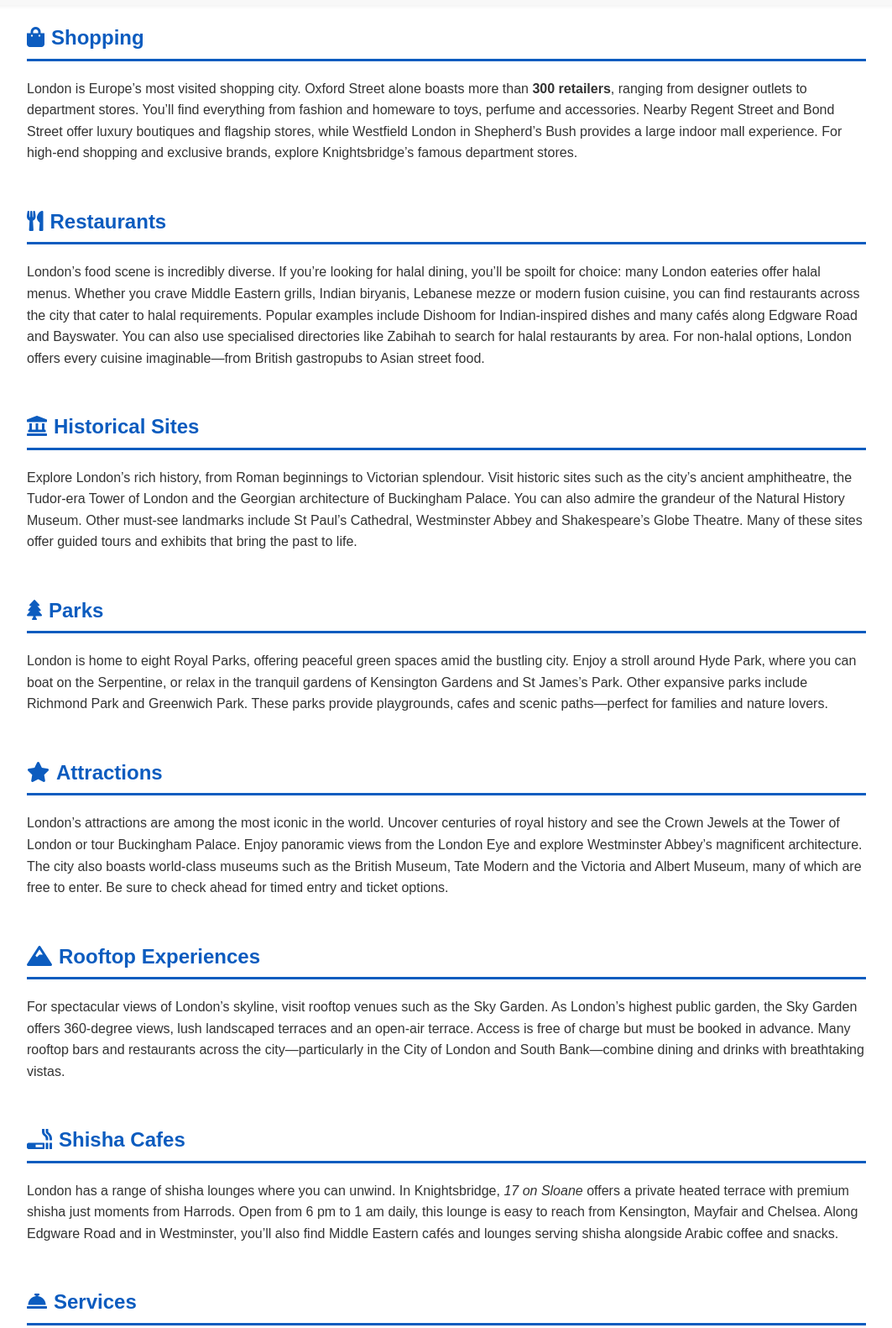
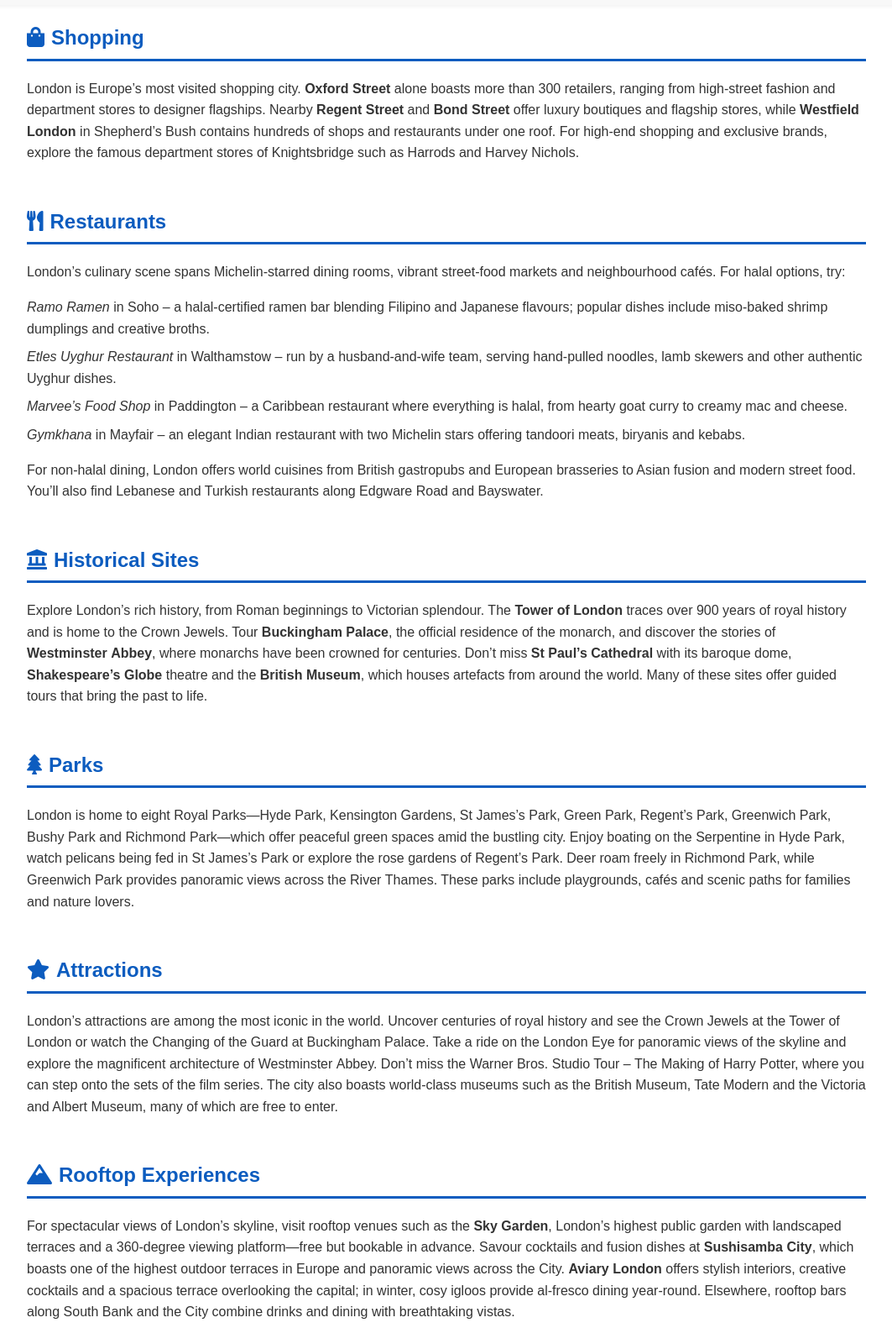
Before and after one commit to London-Arab/london-companion, a plain HTML site: page index.html in a window 1280 px wide. Shown: the part 620-2201 px from the top of the page at 84% size, without its empty margins (108-1171 px from the left). Drawn offline with Linux system fonts and the light colour scheme.

Commit message:
Update index.html with detailed section content and improved services information

```diff
--- a/index.html
+++ b/index.html
@@ -57,46 +57,53 @@
   <div class="container">
     <section id="shopping">
       <h2><span class="icon"><i class="fas fa-shopping-bag"></i></span>Shopping</h2>
-      <p>London is Europe’s most visited shopping city. Oxford Street alone boasts more than <strong>300 retailers</strong>, ranging from designer outlets to department stores. You’ll find everything from fashion and homeware to toys, perfume and accessories. Nearby Regent Street and Bond Street offer luxury boutiques and flagship stores, while Westfield London in Shepherd’s Bush provides a large indoor mall experience. For high‑end shopping and exclusive brands, explore Knightsbridge’s famous department stores.</p>
+      <p>London is Europe’s most visited shopping city. <strong>Oxford Street</strong> alone boasts more than 300 retailers, ranging from high‑street fashion and department stores to designer flagships. Nearby <strong>Regent Street</strong> and <strong>Bond Street</strong> offer luxury boutiques and flagship stores, while <strong>Westfield London</strong> in Shepherd’s Bush contains hundreds of shops and restaurants under one roof. For high‑end shopping and exclusive brands, explore the famous department stores of Knightsbridge such as Harrods and Harvey Nichols.</p>
     </section>
 
     <section id="restaurants">
       <h2><span class="icon"><i class="fas fa-utensils"></i></span>Restaurants</h2>
-      <p>London’s food scene is incredibly diverse. If you’re looking for halal dining, you’ll be spoilt for choice: many London eateries offer halal menus. Whether you crave Middle Eastern grills, Indian biryanis, Lebanese mezze or modern fusion cuisine, you can find restaurants across the city that cater to halal requirements. Popular examples include Dishoom for Indian‑inspired dishes and many cafés along Edgware Road and Bayswater. You can also use specialised directories like Zabihah to search for halal restaurants by area. For non‑halal options, London offers every cuisine imaginable—from British gastropubs to Asian street food.</p>
+      <p>London’s culinary scene spans Michelin‑starred dining rooms, vibrant street‑food markets and neighbourhood cafés. For halal options, try:</p>
+      <ul>
+        <li><em>Ramo Ramen</em> in Soho – a halal‑certified ramen bar blending Filipino and Japanese flavours; popular dishes include miso‑baked shrimp dumplings and creative broths.</li>
+        <li><em>Etles Uyghur Restaurant</em> in Walthamstow – run by a husband‑and‑wife team, serving hand‑pulled noodles, lamb skewers and other authentic Uyghur dishes.</li>
+        <li><em>Marvee’s Food Shop</em> in Paddington – a Caribbean restaurant where everything is halal, from hearty goat curry to creamy mac and cheese.</li>
+        <li><em>Gymkhana</em> in Mayfair – an elegant Indian restaurant with two Michelin stars offering tandoori meats, biryanis and kebabs.</li>
+      </ul>
+      <p>For non‑halal dining, London offers world cuisines from British gastropubs and European brasseries to Asian fusion and modern street food. You’ll also find Lebanese and Turkish restaurants along Edgware Road and Bayswater.</p>
     </section>
 
     <section id="history">
       <h2><span class="icon"><i class="fas fa-landmark"></i></span>Historical Sites</h2>
-      <p>Explore London’s rich history, from Roman beginnings to Victorian splendour. Visit historic sites such as the city’s ancient amphitheatre, the Tudor‑era Tower of London and the Georgian architecture of Buckingham Palace. You can also admire the grandeur of the Natural History Museum. Other must‑see landmarks include St Paul’s Cathedral, Westminster Abbey and Shakespeare’s Globe Theatre. Many of these sites offer guided tours and exhibits that bring the past to life.</p>
+      <p>Explore London’s rich history, from Roman beginnings to Victorian splendour. The <strong>Tower of London</strong> traces over 900 years of royal history and is home to the Crown Jewels. Tour <strong>Buckingham Palace</strong>, the official residence of the monarch, and discover the stories of <strong>Westminster Abbey</strong>, where monarchs have been crowned for centuries. Don’t miss <strong>St Paul’s Cathedral</strong> with its baroque dome, <strong>Shakespeare’s Globe</strong> theatre and the <strong>British Museum</strong>, which houses artefacts from around the world. Many of these sites offer guided tours that bring the past to life.</p>
     </section>
 
     <section id="parks">
       <h2><span class="icon"><i class="fas fa-tree"></i></span>Parks</h2>
-      <p>London is home to eight Royal Parks, offering peaceful green spaces amid the bustling city. Enjoy a stroll around Hyde Park, where you can boat on the Serpentine, or relax in the tranquil gardens of Kensington Gardens and St James’s Park. Other expansive parks include Richmond Park and Greenwich Park. These parks provide playgrounds, cafes and scenic paths—perfect for families and nature lovers.</p>
+      <p>London is home to eight Royal Parks—Hyde Park, Kensington Gardens, St James’s Park, Green Park, Regent’s Park, Greenwich Park, Bushy Park and Richmond Park—which offer peaceful green spaces amid the bustling city. Enjoy boating on the Serpentine in Hyde Park, watch pelicans being fed in St James’s Park or explore the rose gardens of Regent’s Park. Deer roam freely in Richmond Park, while Greenwich Park provides panoramic views across the River Thames. These parks include playgrounds, cafés and scenic paths for families and nature lovers.</p>
     </section>
 
     <section id="attractions">
       <h2><span class="icon"><i class="fas fa-star"></i></span>Attractions</h2>
-      <p>London’s attractions are among the most iconic in the world. Uncover centuries of royal history and see the Crown Jewels at the Tower of London or tour Buckingham Palace. Enjoy panoramic views from the London Eye and explore Westminster Abbey’s magnificent architecture. The city also boasts world‑class museums such as the British Museum, Tate Modern and the Victoria and Albert Museum, many of which are free to enter. Be sure to check ahead for timed entry and ticket options.</p>
+      <p>London’s attractions are among the most iconic in the world. Uncover centuries of royal history and see the Crown Jewels at the Tower of London or watch the Changing of the Guard at Buckingham Palace. Take a ride on the London Eye for panoramic views of the skyline and explore the magnificent architecture of Westminster Abbey. Don’t miss the Warner Bros. Studio Tour – The Making of Harry Potter, where you can step onto the sets of the film series. The city also boasts world‑class museums such as the British Museum, Tate Modern and the Victoria and Albert Museum, many of which are free to enter.</p>
     </section>
 
     <section id="rooftops">
       <h2><span class="icon"><i class="fas fa-mountain"></i></span>Rooftop Experiences</h2>
-      <p>For spectacular views of London’s skyline, visit rooftop venues such as the Sky Garden. As London’s highest public garden, the Sky Garden offers 360‑degree views, lush landscaped terraces and an open‑air terrace. Access is free of charge but must be booked in advance. Many rooftop bars and restaurants across the city—particularly in the City of London and South Bank—combine dining and drinks with breathtaking vistas.</p>
+      <p>For spectacular views of London’s skyline, visit rooftop venues such as the <strong>Sky Garden</strong>, London’s highest public garden with landscaped terraces and a 360‑degree viewing platform—free but bookable in advance. Savour cocktails and fusion dishes at <strong>Sushisamba City</strong>, which boasts one of the highest outdoor terraces in Europe and panoramic views across the City. <strong>Aviary London</strong> offers stylish interiors, creative cocktails and a spacious terrace overlooking the capital; in winter, cosy igloos provide al‑fresco dining year‑round. Elsewhere, rooftop bars along South Bank and the City combine drinks and dining with breathtaking vistas.</p>
     </section>
 
     <section id="shisha">
       <h2><span class="icon"><i class="fas fa-smoking"></i></span>Shisha Cafes</h2>
-      <p>London has a range of shisha lounges where you can unwind. In Knightsbridge, <em>17 on Sloane</em> offers a private heated terrace with premium shisha just moments from Harrods. Open from 6 pm to 1 am daily, this lounge is easy to reach from Kensington, Mayfair and Chelsea. Along Edgware Road and in Westminster, you’ll also find Middle Eastern cafés and lounges serving shisha alongside Arabic coffee and snacks.</p>
+      <p>London has a variety of shisha lounges where you can unwind. In Knightsbridge, <strong>17 on Sloane</strong> features a heated terrace with classic and signature shisha blends, located just off Sloane Street only moments from Harrods. It opens daily from 6 pm until 1 am and prides itself on attentive service and pairing shisha with drinks and mocktails. Along Edgware Road and in Westminster you’ll also find Middle Eastern cafés and lounges serving shisha alongside Arabic coffee and snacks, all within a 30‑minute drive from Harrods.</p>
     </section>
 
     <section id="services">
       <h2><span class="icon"><i class="fas fa-concierge-bell"></i></span>Services</h2>
       <p>Our platform connects you with Arabic‑speaking service providers to make your visit effortless:</p>
       <ul>
-        <li><strong>Interpreting:</strong> Arrange professional interpreters for Arabic–English assistance during meetings, tours or shopping trips.</li>
-        <li><strong>Personal Assistants:</strong> Hire vetted assistants to help with errands, itinerary planning, airport transfers or daily tasks.</li>
-        <li><strong>Cleaning &amp; Baby Care:</strong> Book trusted housekeeping, childcare and nanny services for short‑ or long‑term stays.</li>
+        <li><strong>Interpreting:</strong> We partner with specialist agencies that offer face‑to‑face, telephone and video interpreting for Arabic and English, ensuring accuracy and cultural understanding.</li>
+        <li><strong>Personal Assistants:</strong> Travelling personal assistants can manage travel arrangements, organise schedules and meetings, handle personal errands, coordinate events and resolve last‑minute challenges while maintaining discretion and confidentiality.</li>
+        <li><strong>Cleaning &amp; Baby Care:</strong> Nanny housekeepers provide both childcare and housekeeping support. Typical duties include preparing children for school, supervising homework, cooking meals, managing laundry, cleaning shared areas, running errands and coordinating tradespeople. This arrangement helps maintain a clean, organised home while ensuring your children follow a consistent routine.</li>
       </ul>
     </section>
 
```
